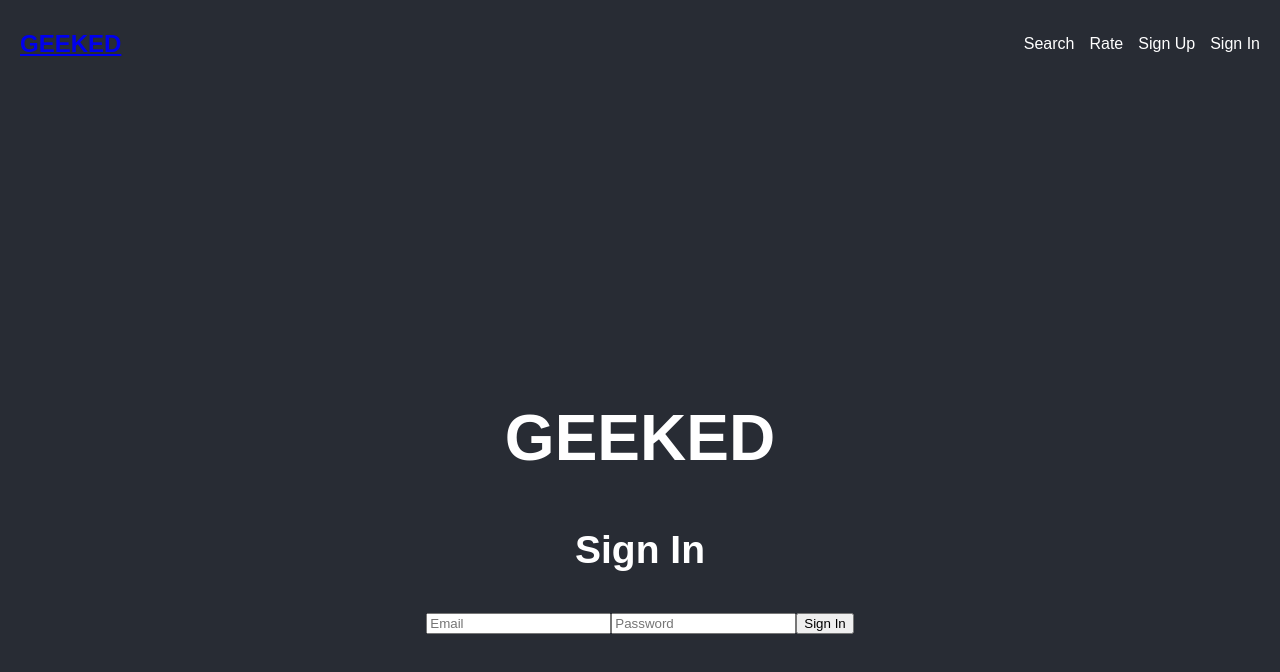
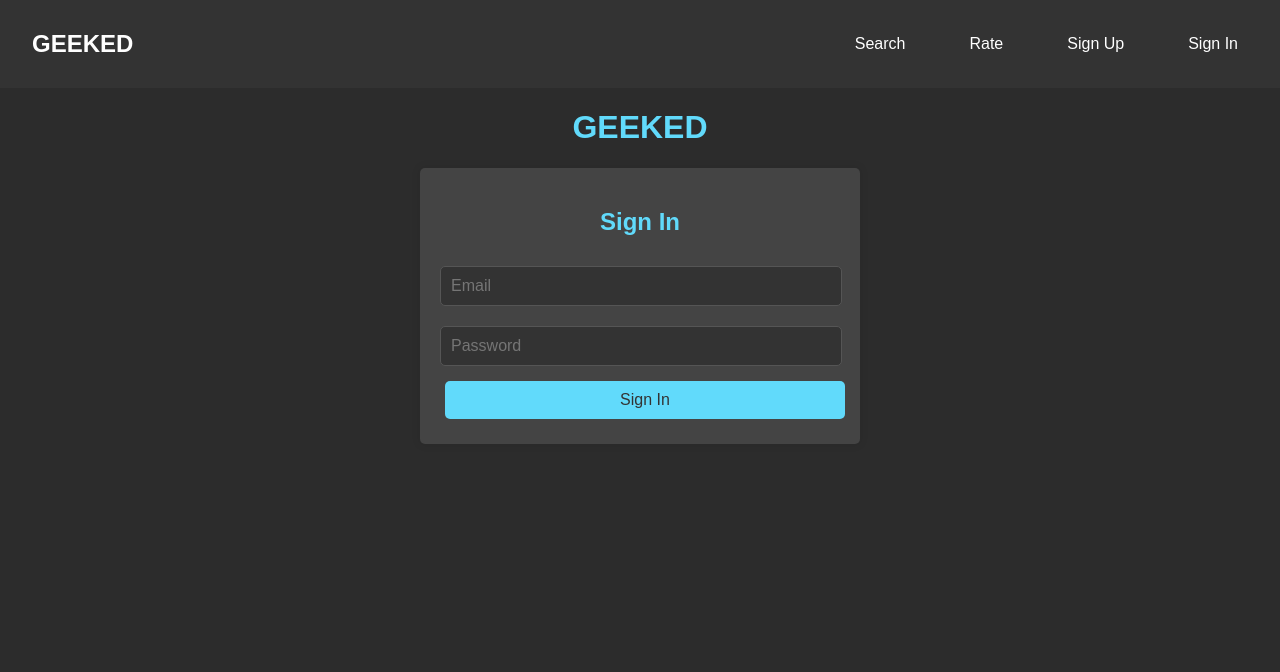
Before and after one commit to bill502/GEEKED, a React (Create React App) app: page /signin in a window 1280 px wide. Shown: the top 672 px of the page. Built offline with nearby package versions, Linux system fonts and the light colour scheme; no server answers.

Commit message:
Improve UI: Adjust navbar alignment and form container widths

```diff
--- a/src/AnimeDetail.js
+++ b/src/AnimeDetail.js
@@ -1,6 +1,7 @@
 import React from 'react';
 import './App.css';  // Ensure this import is here to apply the styles
 
+// Component to display detailed information about a selected anime
 function AnimeDetail({ anime, onBack }) {
   return (
     <div className="AnimeDetail">
--- a/src/App.css
+++ b/src/App.css
@@ -1,104 +1,82 @@
 /* Global styles */
 body {
   font-family: Arial, sans-serif;
-  background-color: #f5f5f5;
+  background-color: #2c2c2c; /* Darker background for better readability */
   margin: 0;
   padding: 0;
   box-sizing: border-box;
+  color: #e0e0e0; /* Light grey text color */
 }
 
 .App {
   text-align: center;
 }
 
-.App-header {
-  background-color: #282c34;
-  min-height: 100vh;
-  display: flex;
-  flex-direction: column;
-  align-items: center;
-  justify-content: center;
-  font-size: calc(10px + 2vmin);
-  color: white;
-  padding: 20px;
+h1, h2 {
+  color: #61dafb; /* Light blue for headers */
 }
 
-h1 {
-  font-size: 4rem;
-  margin: 20px 0;
+input, button {
+  font-size: 1rem;
+  padding: 10px;
+  margin: 5px;
+  border-radius: 5px;
+}
+
+input {
+  border: 1px solid #555; /* Darker border */
+  background-color: #444; /* Darker background for inputs */
+  color: #e0e0e0;
+  width: calc(100% - 22px);
+}
+
+button {
+  background-color: #61dafb;
+  border: none;
+  cursor: pointer;
+  color: #333; /* Dark text on light button */
+}
+
+button:hover {
+  background-color: #21a1f1;
+}
+
+.navbar {
+  background-color: #333;
+  padding: 10px;
+  display: flex;
+  justify-content: space-between;
+  align-items: center;
+}
+
+.navbar a, .navbar button {
+  color: #ffffff;
+  text-decoration: none;
+  margin: 0 10px;
+}
+
+.navbar a:hover, .navbar button:hover {
+  color: #61dafb;
 }
 
 /* AnimeSearch styles */
-.AnimeSearch {
-  padding: 20px;
-}
-
-.AnimeSearch input[type="text"] {
+.AnimeSearch input[type="text"], .AnimeList input[type="text"], .AnimeList input[type="number"] {
   width: 300px;
-  padding: 10px;
-  margin: 10px 0;
-  font-size: 1rem;
-  border: 1px solid #ccc;
-  border-radius: 5px;
   display: block;
   margin-left: auto;
   margin-right: auto;
 }
 
-.AnimeSearch button {
-  padding: 10px 20px;
-  font-size: 1rem;
-  background-color: #61dafb;
-  border: none;
-  border-radius: 5px;
-  cursor: pointer;
-}
-
-.AnimeSearch button:hover {
-  background-color: #21a1f1;
-}
-
-.AnimeSearch ul {
-  list-style: none;
-  padding: 0;
-}
-
-.AnimeSearch li {
-  background-color: #fff;
-  margin: 10px 0;
-  padding: 20px;
-  border-radius: 5px;
-  box-shadow: 0 0 10px rgba(0, 0, 0, 0.1);
-  display: flex;
-  align-items: center;
-  color: #333;
-}
-
-.AnimeSearch img {
-  margin-right: 20px;
-  border-radius: 5px;
-}
-
-.AnimeSearch h3 {
-  margin: 0;
-  font-size: 1.5rem;
-}
-
-.AnimeSearch p {
-  margin: 5px 0;
-  font-size: 1rem;
-}
-
 /* AnimeDetail styles */
 .AnimeDetail {
   text-align: left;
-  background-color: #fff;
+  background-color: #444; /* Darker background for details */
   margin: 20px auto;
   padding: 20px;
   border-radius: 5px;
   box-shadow: 0 0 10px rgba(0, 0, 0, 0.1);
   max-width: 600px;
-  color: #333;
+  color: #e0e0e0;
 }
 
 .AnimeDetail img {
@@ -130,36 +108,3 @@ h1 {
 .AnimeDetail h2 {
   text-align: center;
 }
-
-/* NavBar styles */
-.navbar {
-  display: flex;
-  justify-content: space-between;
-  align-items: center;
-  padding: 10px 20px;
-  background-color: #282c34;
-  color: white;
-}
-
-.navbar-brand {
-  font-size: 1.5rem;
-}
-
-.navbar-links {
-  list-style: none;
-  display: flex;
-  gap: 15px;
-}
-
-.navbar-links li {
-  font-size: 1rem;
-}
-
-.navbar-links a {
-  color: white;
-  text-decoration: none;
-}
-
-.navbar-links a:hover {
-  text-decoration: underline;
-}
--- a/src/NavBar.css
+++ b/src/NavBar.css
@@ -1,31 +1,44 @@
+/* Navbar styles */
 .navbar {
+  background-color: #333; /* Dark background for better contrast */
+  padding: 10px;
   display: flex;
   justify-content: space-between;
   align-items: center;
-    padding: 10px 20px;
-    background-color: #282c34;
-    color: white;
 }
 
 .navbar-brand {
   font-size: 1.5rem;
+  color: #ffffff;
 }
 
 .navbar-links {
   list-style: none;
+  padding: 0;
+  margin: 0;
   display: flex;
-    gap: 15px;
+  align-items: center; /* Ensure links are centered vertically */
 }
 
 .navbar-links li {
-    font-size: 1rem;
+  margin: 0 10px;
 }
 
-  .navbar-links a {
-    color: white;
+.navbar a, .navbar button {
+  color: #ffffff;
   text-decoration: none;
+  padding: 8px 12px;
+  border-radius: 5px;
+  transition: background-color 0.3s ease;
 }
 
-  .navbar-links a:hover {
-    text-decoration: underline;
+.navbar a:hover, .navbar button:hover {
+  background-color: #61dafb;
+  color: #333;
 }
+
+.navbar button {
+  background: none;
+  border: none;
+  cursor: pointer;
+}
--- /dev/null
+++ b/src/Profile.css
@@ -0,0 +1,90 @@
+/* Profile page styles */
+.Profile {
+    text-align: left;
+    background-color: #444; /* Darker background for profile */
+    margin: 20px auto;
+    padding: 20px;
+    border-radius: 5px;
+    box-shadow: 0 0 10px rgba(0, 0, 0, 0.1);
+    max-width: 600px;
+    color: #e0e0e0;
+  }
+
+  .Profile h2 {
+    text-align: center;
+    color: #61dafb;
+  }
+
+  .Profile form {
+    display: flex;
+    flex-direction: column;
+    align-items: center;
+  }
+
+  .Profile input {
+    width: 300px; /* Set a fixed width for inputs */
+    padding: 10px;
+    margin: 10px 0;
+    border: 1px solid #555;
+    border-radius: 5px;
+    background-color: #444;
+    color: #e0e0e0;
+  }
+
+  .Profile button {
+    padding: 10px 20px;
+    font-size: 1rem;
+    background-color: #61dafb;
+    border: none;
+    border-radius: 5px;
+    cursor: pointer;
+  }
+
+  .Profile button:hover {
+    background-color: #21a1f1;
+  }
+
+  .Profile p {
+    font-size: 1rem;
+    margin: 10px 0;
+    text-align: center;
+  }
+
+  /* Shared styles for sign-in and sign-up forms */
+  .form-container {
+    max-width: 400px; /* Set a maximum width for the form */
+    width: 90%; /* Ensure it doesn't stretch beyond the container */
+    margin: 0 auto; /* Center the form horizontally */
+    background-color: #444;
+    padding: 20px;
+    border-radius: 5px;
+    box-shadow: 0 0 10px rgba(0, 0, 0, 0.1);
+  }
+
+  .form-container h2 {
+    color: #61dafb;
+  }
+
+  .form-container input {
+    width: calc(100% - 20px); /* Adjust to fit within the form container padding */
+    margin: 10px 0;
+    padding: 10px;
+    border: 1px solid #555;
+    border-radius: 5px;
+    background-color: #333;
+    color: #e0e0e0;
+  }
+
+  .form-container button {
+    width: 100%; /* Full width button */
+    padding: 10px;
+    border: none;
+    border-radius: 5px;
+    background-color: #61dafb;
+    color: #333;
+    cursor: pointer;
+  }
+
+  .form-container button:hover {
+    background-color: #21a1f1;
+  }
--- a/src/Profile.js
+++ b/src/Profile.js
@@ -2,14 +2,17 @@ import React, { useContext, useState, useEffect } from 'react';
 import { AuthContext } from './AuthContext';
 import { updateProfile, onAuthStateChanged } from 'firebase/auth';
 import { auth } from './firebase';
+import './Profile.css';  // Make sure this CSS file is created
 
+// Component to display and update user profile information
 function Profile() {
-  const [displayName, setDisplayName] = useState('');
-  const [message, setMessage] = useState('');
-  const [userInfo, setUserInfo] = useState(null);
+  const [displayName, setDisplayName] = useState(''); // State to hold the new display name
+  const [message, setMessage] = useState(''); // State to hold success/error messages
+  const [userInfo, setUserInfo] = useState(null); // State to hold user information
 
-  const { currentUser } = useContext(AuthContext);
+  const { currentUser } = useContext(AuthContext); // Get the current user from AuthContext
 
+  // useEffect to handle auth state changes and update userInfo state
   useEffect(() => {
     const unsubscribe = onAuthStateChanged(auth, (user) => {
       setUserInfo(user);
@@ -17,24 +20,26 @@ function Profile() {
     return () => unsubscribe();
   }, []);
 
+  // Function to handle profile update form submission
   const handleUpdateProfile = async (event) => {
     event.preventDefault();
     if (currentUser) {
       try {
-        await updateProfile(currentUser, { displayName });
-        setMessage('Profile updated successfully!');
+        await updateProfile(currentUser, { displayName }); // Update the user's display name
+        setMessage('Profile updated successfully!'); // Set success message
       } catch (error) {
-        setMessage('Error updating profile: ' + error.message);
+        setMessage('Error updating profile: ' + error.message); // Set error message
       }
     }
   };
 
+  // Display a loading message if currentUser is not available
   if (!currentUser) {
     return <p>Loading...</p>;
   }
 
   return (
-    <div>
+    <div className="Profile">
       <h2>Profile</h2>
       <p>Email: {currentUser.email}</p>
       <form onSubmit={handleUpdateProfile}>
--- a/src/SignIn.js
+++ b/src/SignIn.js
@@ -1,6 +1,7 @@
 import React, { useState } from 'react';
 import { auth } from './firebase';
 import { signInWithEmailAndPassword } from 'firebase/auth';
+import './Profile.css';  // Import shared styles
 
 function SignIn() {
   const [email, setEmail] = useState('');
@@ -20,7 +21,7 @@ function SignIn() {
   };
 
   return (
-    <div>
+    <div className="form-container">
       <h2>Sign In</h2>
       <form onSubmit={handleSignIn}>
         <input
--- a/src/SignUp.js
+++ b/src/SignUp.js
@@ -1,6 +1,7 @@
 import React, { useState } from 'react';
 import { auth } from './firebase';
 import { createUserWithEmailAndPassword } from 'firebase/auth';
+import './Profile.css';  // Import shared styles
 
 function SignUp() {
   const [email, setEmail] = useState('');
@@ -20,7 +21,7 @@ function SignUp() {
   };
 
   return (
-    <div>
+    <div className="form-container">
       <h2>Sign Up</h2>
       <form onSubmit={handleSignUp}>
         <input
```
Lines whose indentation alone changed are shown as unchanged.
